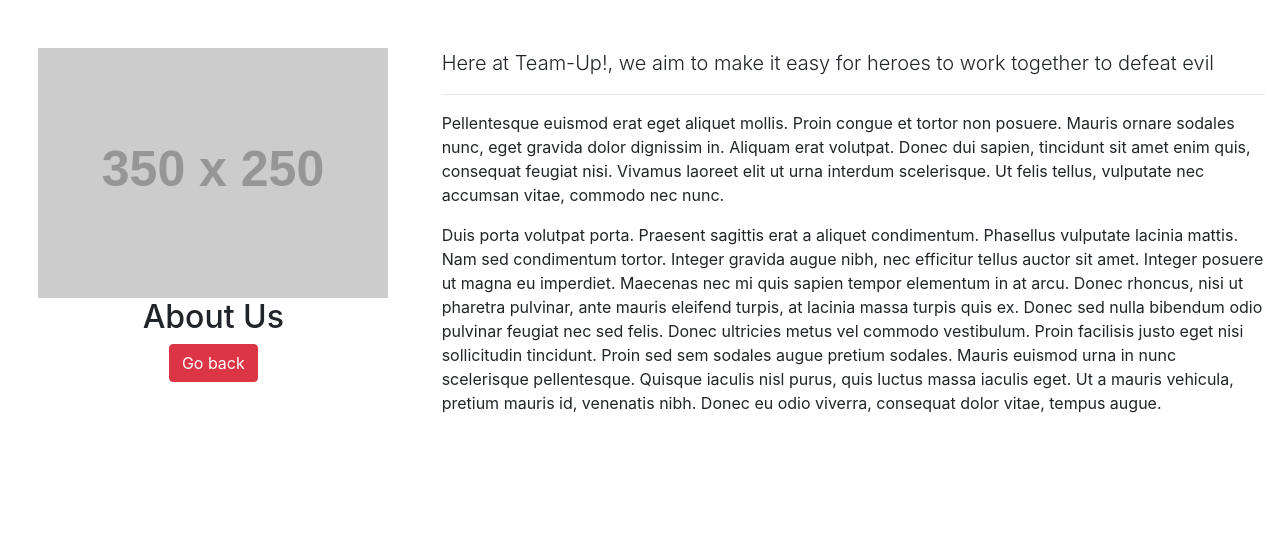
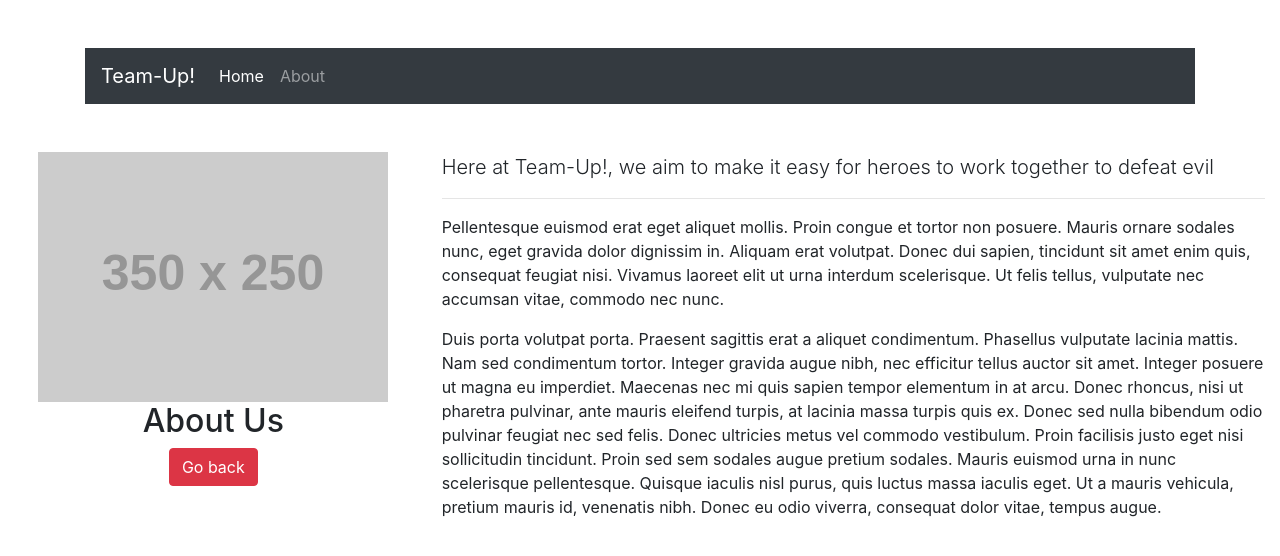
Before and after one commit to Tanu9369/Bootstrap-profile, a plain HTML site: page about.html in a window 1280 px wide. Drawn offline with nearby package versions, Linux system fonts and the light colour scheme; placeholder pictures from the web are drawn by us.

Commit message:
added navbar to about.html

```diff
--- a/about.html
+++ b/about.html
@@ -13,12 +13,33 @@
 
   <body>
 
+  <!--Navbar-->
+  <div class="container mt-5">
+	  <nav class="navbar navbar-expand-lg navbar-dark bg-dark">
+		  <a class="navbar-brand" href="../index.html">Team-Up!</a>
+		  <button class="navbar-toggler" type="button" data-toggle="collapse" data-target="#navbarNav" aria-controls="navbarNav" aria-expanded="false" aria-label="Toggle navigation">
+			  <span class="navbar-toggler-icon"></span>
+		  </button>
+		  <div class="collapse navbar-collapse" id="navbarNav">
+			  <ul class="navbar-nav">
+				  <li class="nav-item active">
+					  <a class="nav-link" href="index.html">Home <span class="sr-only">(current)</span></a>
+				  </li>
+				  <li class="nav-item">
+					  <a class="nav-link" href="about.html">About</a>
+				  </li>
+			  </ul>
+		  </div>
+	  </nav>
+  </div>
+
+
 	<div class="container-fluid mt-5 .bg-secondary">
 		<div class="row">
 			<!--Left Column-->
 			<div class="col-md-4">
 				<div class="text-center">
-					<img src="http://via.placeholder.com/350x250">
+					<img src="http://via.placeholder.com/350x250" alt="website logo">
 					<h2>About Us</h2>
 					<a class="btn btn-danger btn-xs" href="index.html" role="button">Go back</a>
 				</div>
```
Also changed, not shown: index.html (+1 -1 lines).
